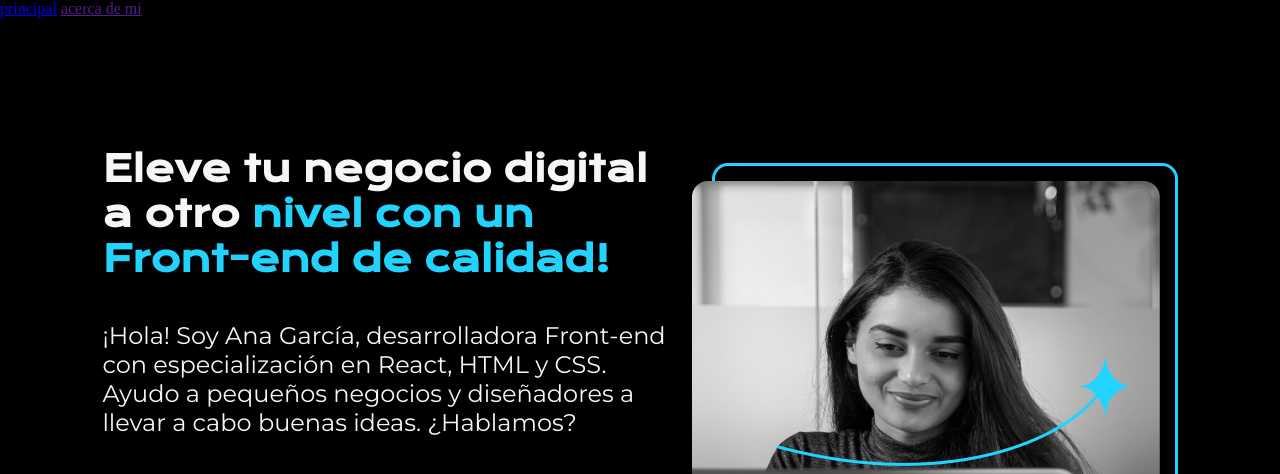
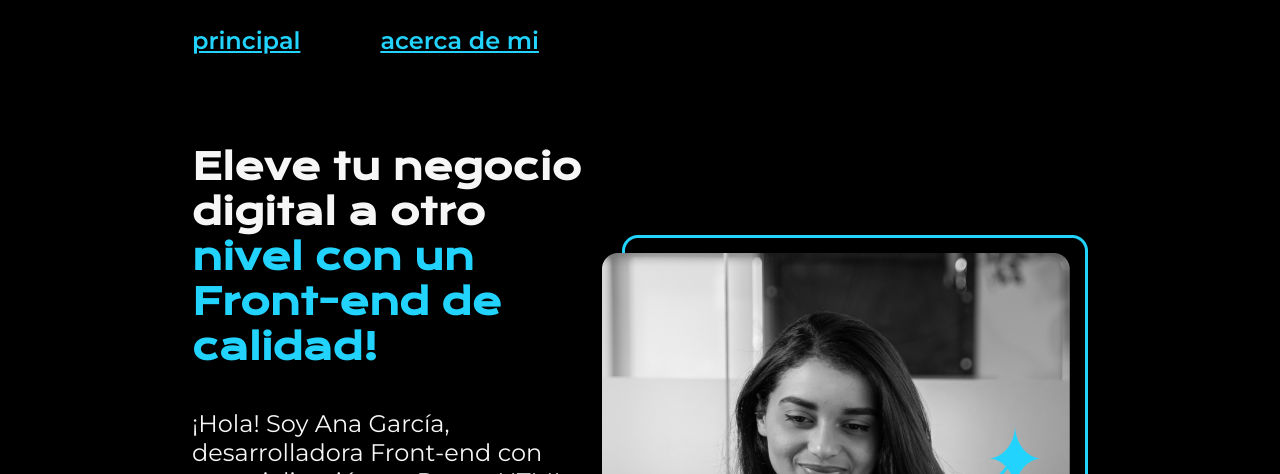
Before and after one commit to raohxxx/portafolio-osuna, a plain HTML site: page index.html in a window 1280 px wide. Shown: the top 474 px of the page. Drawn offline with nearby package versions, Linux system fonts and the light colour scheme.

Commit message:
se estiliza header

```diff
--- a/index.html
+++ b/index.html
@@ -16,7 +16,7 @@
     </header>
     <main class="presentacion">
         <section class="presentacion__contenido">
-      <h1 class="presentacion__contenido__titulo">Eleve tu negocio digital a otro <strong>nivel con un Front-end de calidad!</strong>
+      <h1 class="presentacion__contenido__titulo">Eleve tu negocio digital a otro <strong class="titulo-destaque">nivel con un Front-end de calidad!</strong>
 
      </h1>
      <p class="presentacion__contenido__texto">¡Hola! Soy Ana García, desarrolladora Front-end con especialización en React, HTML y CSS. Ayudo a pequeños negocios y diseñadores a llevar a cabo buenas ideas. ¿Hablamos?
--- a/style.css
+++ b/style.css
@@ -10,12 +10,33 @@ color:#f6f6f6;
 /*height:100vh;*/
 box-sizing: border-box;
 }
+.header{
+    padding: 2% 0% 0% 15% ;
+
+}
+.header__menu{
+    display: flex;
+    gap: 80px;
+
+}
+
+.header__menu_link{
+    font-family: "Montserrat", serif;
+    font-size: 24px;
+    font-weight: 600;
+    color: #22D4FD;
+}
 strong{ color:#22d4fd;}
-.presentacion{ display: flex;
-align-items:center;
-margin:10% 8%;
-justify-content: space-between;
+
+.presentacion{
+    display: flex;
+    align-items:center;
+    /*margin:10% 8%;*/
+    padding: 7% 15%;
+    justify-content: space-between;
 }
+
+
 .presentacion__contenido{
     width: 615px;
     display: flex;
@@ -25,6 +46,12 @@ justify-content: space-between;
 .presentacion__contenido__titulo{
     font-size: 36px;
     font-family: "Krona One", serif;
+    .titulo-destaque {
+    color: #22D4FD;
+}
+.titulo-destaque {
+    color: #22D4FD;
+}
 }
 .presentacion__contenido__texto{
     font-size: 24px;
@@ -73,16 +100,4 @@ justify-content: space-between;
     font-size: 24px;
     font-weight: 400;
 
-
-
 }
-.header{
-
-}
-.header__menu{
-
-}
-
-.header__menu_link{
-
-}
```
